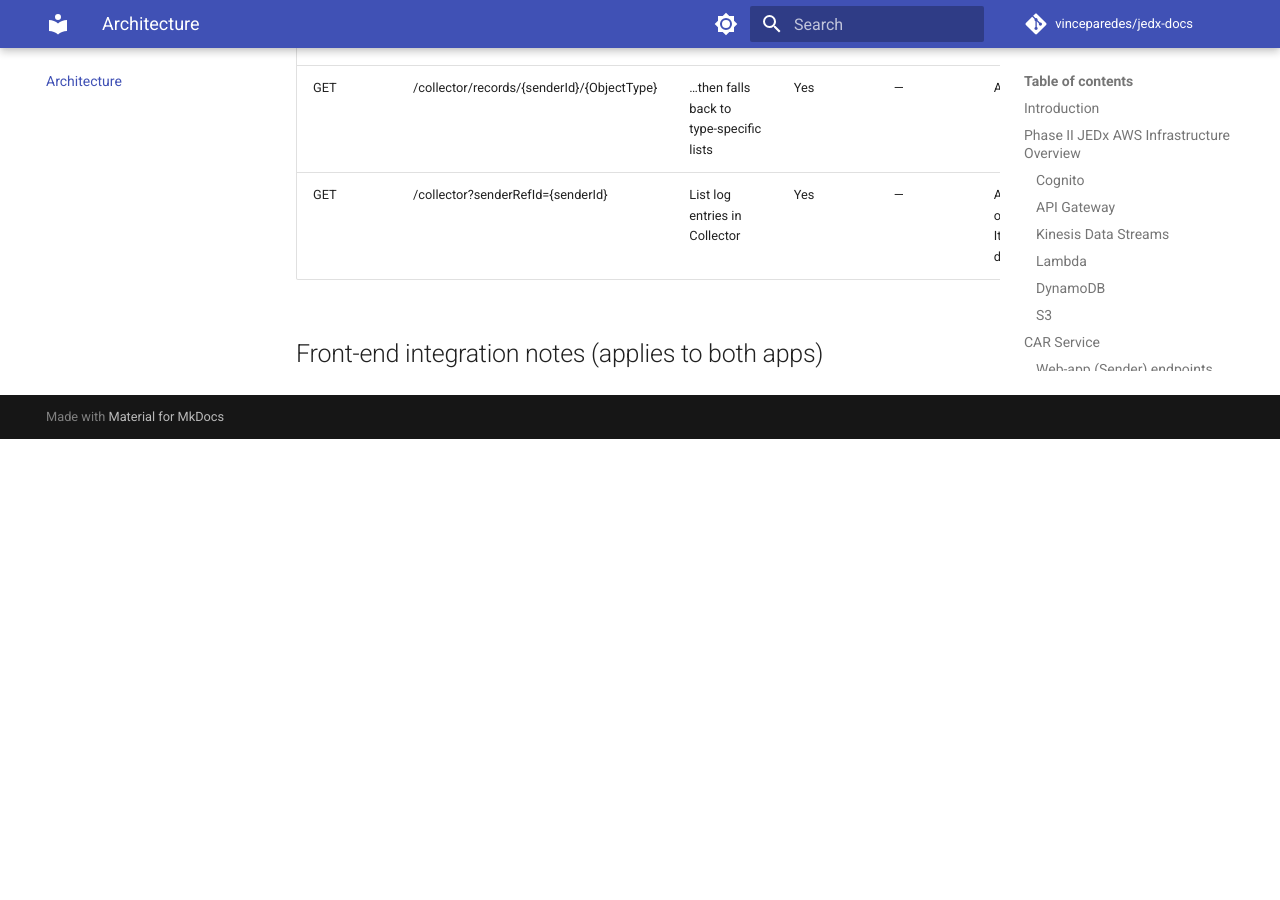
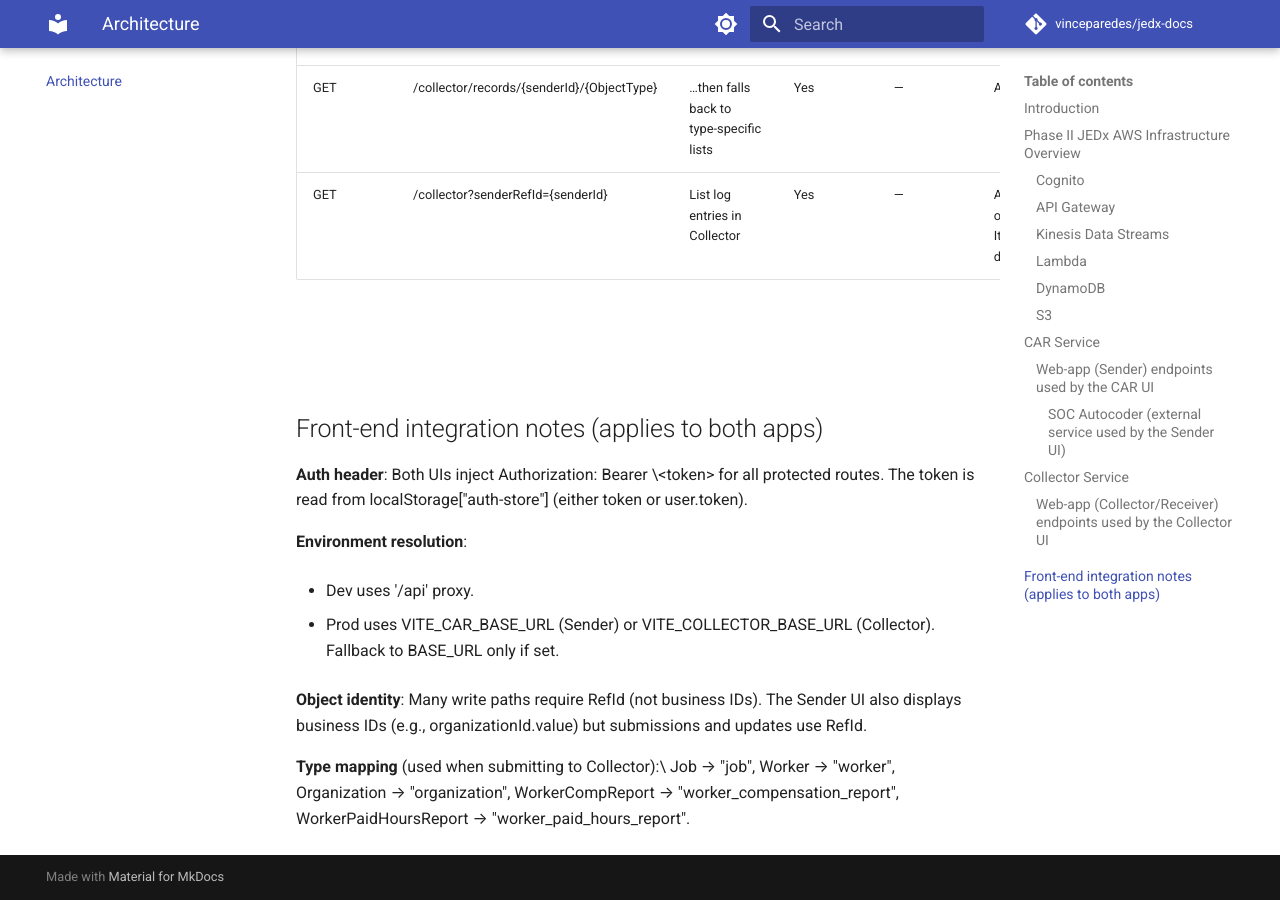
Before and after one commit to vinceparedes/jedx-docs, an MkDocs documentation site: the page built from docs/architecture.md, in a window 1280 px wide and 900 px high, scrolled down 6772 px. Built offline with MkDocs 1.6.1 and Material for MkDocs 9.7.7, drawn with Linux system fonts in a browser that asks for light colours; comment, search, counter and statistics services are not loaded; before the commit the page ends 7211 px from its top, so only the background shows below that.

Commit message:
Refresh docs from source

```diff
--- a/docs/architecture.md
+++ b/docs/architecture.md
@@ -221,4 +221,19 @@ These endpoints sit behind the Collector API Gateway and related Lambdas (e.g.,
 | GET | /collector/records/{senderId}/{ObjectType} | …then falls back to type-specific lists | Yes | — | Array | ObjectType ∈ { Job, Worker, Organization, WorkerPaidHoursReport, WorkerCompReport }. |
 | GET | /collector?senderRefId={senderId} | List log entries in Collector | Yes | — | Array (or object with Items, logs, or data) | UI handles multiple shapes and normalizes to an array. |
 
+##
+
 ## Front-end integration notes (applies to both apps)
+
+**Auth header**: Both UIs inject Authorization: Bearer \<token\> for all protected routes. The token is read from localStorage\["auth-store"\] (either token or user.token).
+
+**Environment resolution**:
+
+- Dev uses '/api' proxy.
+
+- Prod uses VITE_CAR_BASE_URL (Sender) or VITE_COLLECTOR_BASE_URL (Collector). Fallback to BASE_URL only if set.
+
+**Object identity**: Many write paths require RefId (not business IDs). The Sender UI also displays business IDs (e.g., organizationId.value) but submissions and updates use RefId.
+
+**Type mapping** (used when submitting to Collector):\
+Job → "job", Worker → "worker", Organization → "organization", WorkerCompReport → "worker_compensation_report", WorkerPaidHoursReport → "worker_paid_hours_report".
```
